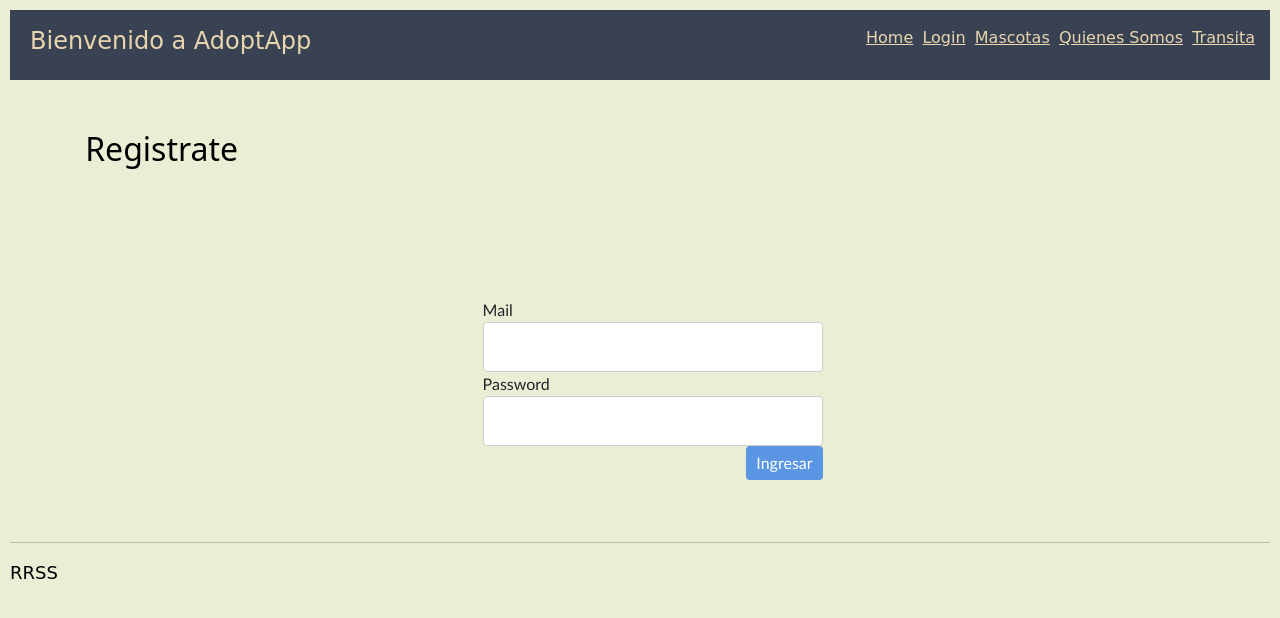
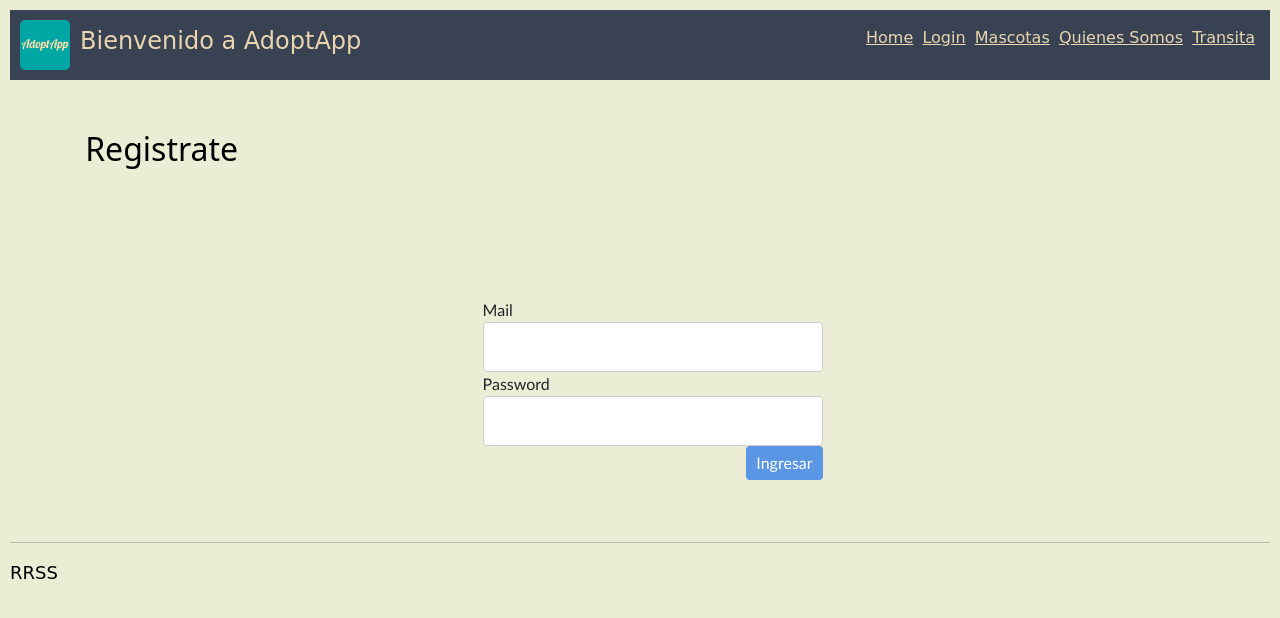
Before and after one commit to Guyito/ProyectoAdoptApp, a plain HTML site: page pages/login.html in a window 1280 px wide. Drawn offline with nearby package versions, Linux system fonts and the light colour scheme; files that its build step writes are made by us from their sources; files whose address does not match are found by name; a web font is replaced by a local one.

Commit message:
cambio 1455

```diff
--- a/pages/login.html
+++ b/pages/login.html
@@ -18,7 +18,7 @@
 <body>
     <header>
         <div class="logo">
-            <img src="img/logohome/apple-touch-icon.png" alt="">
+            <img src="/img/logohome/apple-touch-icon.png" alt="">
             <h1>Bienvenido a AdoptApp</h1>
         </div>
         <hr>
```
Also changed, not shown: pages/mascotas.html (+1 -1 lines), pages/quienessomos.html (+1 -1 lines), pages/transita.html (+1 -1 lines).
